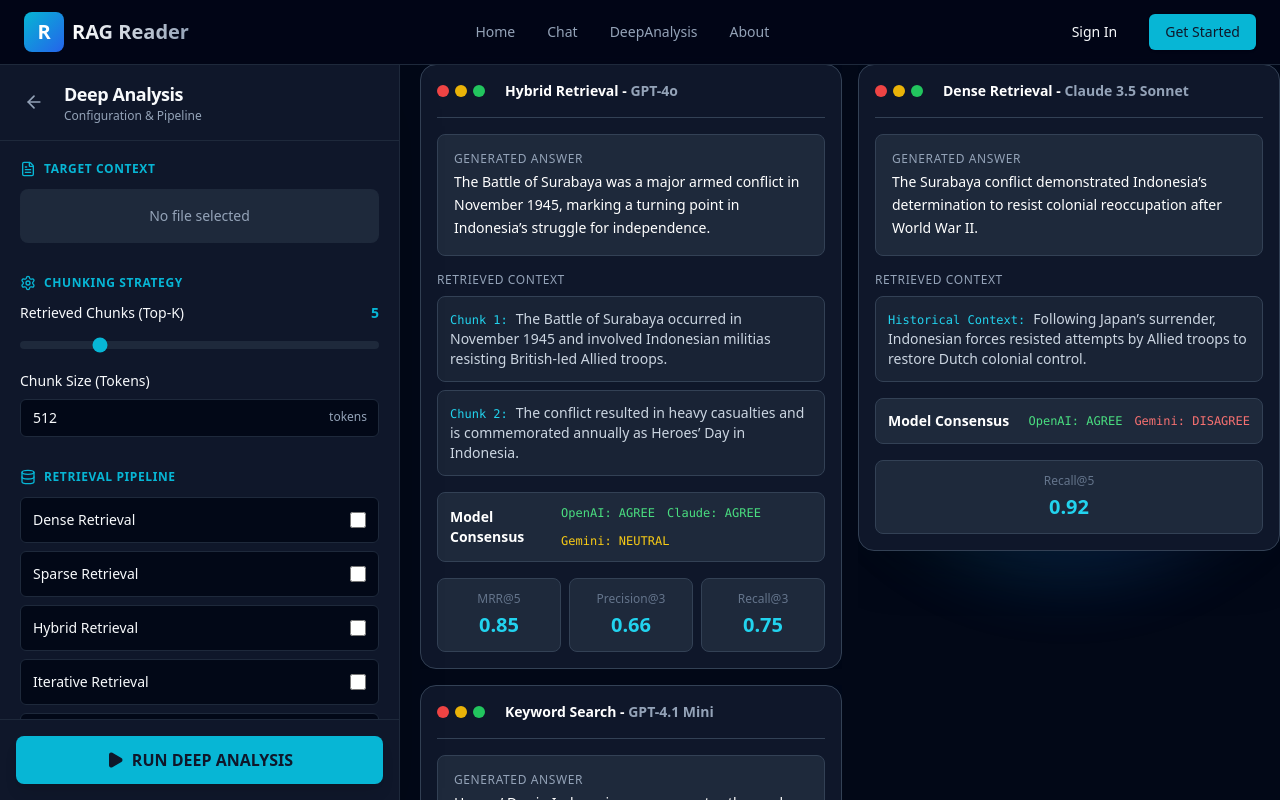
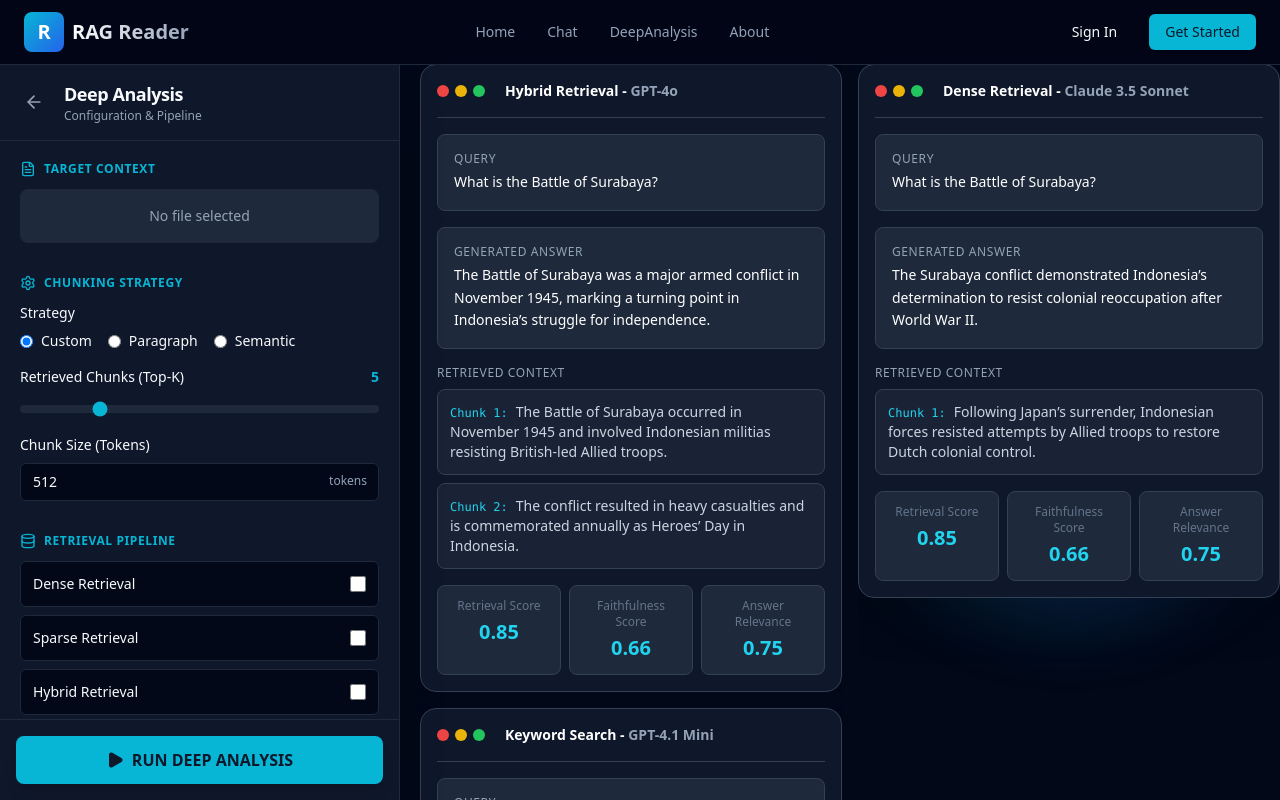
Before and after one commit to thirza258/RagReader, a React (Vite) app in the folder frontend/: page /deep-result in a window 1280 px wide. Built offline with nearby package versions, Linux system fonts and the light colour scheme; no server answers.

Commit message:
feat: change the evaluation to response -chunk-query

```diff
--- a/frontend/src/components/DeepAnalysisCard.tsx
+++ b/frontend/src/components/DeepAnalysisCard.tsx
@@ -21,9 +21,9 @@ export interface EvaluationMetric {
 interface DeepAnalysisCardProps {
   method: string; // e.g., "Hybrid Retrieval"
   aiModel: string; // e.g., "GPT-4o"
+  query: string;
   answer: string;
   retrievedChunks: RetrievedChunk[];
-  modelAgreement?: ModelConsensus[];
   evaluationMetrics?: EvaluationMetric[];
   className?: string;
 }
@@ -33,9 +33,9 @@ interface DeepAnalysisCardProps {
 const DeepAnalysisCard: React.FC<DeepAnalysisCardProps> = ({
   method,
   aiModel,
+  query,
   answer,
   retrievedChunks,
-  modelAgreement = [],
   evaluationMetrics = [],
   className = "",
 }) => {
@@ -69,6 +69,13 @@ const DeepAnalysisCard: React.FC<DeepAnalysisCardProps> = ({
         </div>
 
         <div className="space-y-4">
+          <div className="bg-slate-800 p-4 rounded-lg border border-slate-700">
+            <div className="text-xs text-slate-400 mb-1 uppercase tracking-wider">Query</div>
+            <div className="text-white font-medium text-sm leading-relaxed">
+              {query}
+            </div>
+          </div>
+
 
           {/* Answer Section */}
           <div className="bg-slate-800 p-4 rounded-lg border border-slate-700">
@@ -99,19 +106,7 @@ const DeepAnalysisCard: React.FC<DeepAnalysisCardProps> = ({
             )}
           </div>
 
-          {/* Model Agreement Section */}
-          {modelAgreement.length > 0 && (
-            <div className="flex flex-col sm:flex-row sm:items-center gap-4 bg-slate-800 p-3 rounded-lg border border-slate-700">
-              <div className="text-white font-semibold text-sm">Model Consensus</div>
-              <div className="sm:ml-auto flex flex-wrap gap-3 text-xs font-mono">
-                {modelAgreement.map((model, idx) => (
-                  <span key={idx} className={getStatusColor(model.status)}>
-                    {model.modelName}: {model.status}
-                  </span>
-                ))}
-              </div>
-            </div>
-          )}
+
 
           {/* RAG Evaluation Metrics */}
           {evaluationMetrics.length > 0 && (
@@ -126,8 +121,6 @@ const DeepAnalysisCard: React.FC<DeepAnalysisCardProps> = ({
           )}
         </div>
       </div>
-
-      {/* Decorative background blob */}
       <div className="absolute -inset-4 bg-gradient-to-r from-cyan-600 to-blue-600 opacity-30 blur-2xl -z-10 rounded-full pointer-events-none" />
     </div>
   );
--- a/frontend/src/components/DeepSidebar.tsx
+++ b/frontend/src/components/DeepSidebar.tsx
@@ -23,19 +23,19 @@ export interface DeepAnalysisConfig {
   selectedModels: string[];
 }
 
-const RETRIEVAL_OPTIONS = ["Dense Retrieval", "Sparse Retrieval", "Hybrid Retrieval", "Iterative Retrieval", "Reranking"];
+const RETRIEVAL_OPTIONS = ["Dense Retrieval", "Sparse Retrieval", "Hybrid Retrieval"];
 const AI_OPTIONS = ["GPT-4o", "Gemini Pro", "Claude 3.5 Sonnet"];
 
 const DeepSidebar: React.FC<DeepSidebarProps> = ({ file, onBack, onAnalyze }) => {
-  // --- Local State for Configuration ---
+  const [useReranker, setUseReranker] = useState<boolean>(false);
+  const [chunkStrategy, setChunkStrategy] = useState<'custom' | 'paragraph' | 'semantic'>('custom')
   const [topK, setTopK] = useState<number>(5);
-  const [chunkSize, setChunkSize] = useState<number>(512);
+  const [chunkSize, setChunkSize] = useState<number | ''>(512);
 
   const [methods, setMethods] = useState<Record<string, boolean>>({
     Hybrid: true,
     Sparse: false,
     Dense: false,
-    Iterative: false,
     Reranker: false,
   });
 
@@ -57,7 +57,7 @@ const DeepSidebar: React.FC<DeepSidebarProps> = ({ file, onBack, onAnalyze }) =>
   const handleAnalyzeClick = () => {
     const config: DeepAnalysisConfig = {
       topK,
-      chunkSize,
+      chunkSize: chunkSize === '' ? 0 : chunkSize,
       retrievalMethods: Object.keys(methods).filter(k => methods[k]),
       selectedModels: Object.keys(models).filter(k => models[k]),
     };
@@ -128,17 +128,52 @@ const DeepSidebar: React.FC<DeepSidebarProps> = ({ file, onBack, onAnalyze }) =>
 
         {/* --- 2. CHUNK SETTINGS --- */}
         <section>
+      {/* Header */}
       <div className="flex items-center gap-2 mb-3 text-[hsl(var(--primary))]">
         <Settings size={16} />
-            <h3 className="text-xs font-bold uppercase tracking-wider">Chunking Strategy</h3>
+        <h3 className="text-xs font-bold uppercase tracking-wider">
+          Chunking Strategy
+        </h3>
       </div>
 
       <div className="space-y-4">
-            {/* Top K Slider */}
+
+        {/* Strategy Selector */}
+        <div>
+          <label className="text-sm font-medium text-[hsl(var(--foreground))] block mb-2">
+            Strategy
+          </label>
+          <div className="flex gap-4">
+            {['custom', 'paragraph', 'semantic'].map((strategy) => (
+              <label
+                key={strategy}
+                className="flex items-center gap-2 text-sm cursor-pointer"
+              >
+                <input
+                  type="radio"
+                  name="chunkStrategy"
+                  value={strategy}
+                  checked={chunkStrategy === strategy}
+                  onChange={() => {
+                    setChunkStrategy(strategy as any)
+                    if (strategy !== 'custom') setChunkSize('')
+                  }}
+                />
+                {strategy.charAt(0).toUpperCase() + strategy.slice(1)}
+              </label>
+            ))}
+          </div>
+        </div>
+
+        {/* Top-K Slider (Always Enabled) */}
         <div>
           <div className="flex justify-between mb-2">
-                <label className="text-sm font-medium text-[hsl(var(--foreground))]">Retrieved Chunks (Top-K)</label>
-                <span className="text-sm font-bold text-[hsl(var(--primary))]">{topK}</span>
+            <label className="text-sm font-medium text-[hsl(var(--foreground))]">
+              Retrieved Chunks (Top-K)
+            </label>
+            <span className="text-sm font-bold text-[hsl(var(--primary))]">
+              {topK}
+            </span>
           </div>
           <input
             type="range"
@@ -150,19 +185,30 @@ const DeepSidebar: React.FC<DeepSidebarProps> = ({ file, onBack, onAnalyze }) =>
           />
         </div>
 
-            {/* Chunk Size Input */}
-            <div>
-              <label className="text-sm font-medium text-[hsl(var(--foreground))] block mb-2">Chunk Size (Tokens)</label>
+        {/* Chunk Size (Custom Only) */}
+        <div className={chunkStrategy !== 'custom' ? 'opacity-50' : ''}>
+          <label className="text-sm font-medium text-[hsl(var(--foreground))] block mb-2">
+            Chunk Size (Tokens)
+          </label>
           <div className="relative">
             <input
               type="number"
+              disabled={chunkStrategy !== 'custom'}
               value={chunkSize}
               onChange={(e) => setChunkSize(parseInt(e.target.value))}
+              placeholder={
+                chunkStrategy !== 'custom'
+                  ? 'Disabled for this strategy'
+                  : ''
+              }
               className="w-full bg-[hsl(var(--background))] border border-[hsl(var(--input))] rounded-md py-2 px-3 text-sm focus:outline-none focus:ring-1 focus:ring-[hsl(var(--ring))]"
             />
-                <span className="absolute right-3 top-2.5 text-xs text-[hsl(var(--muted-foreground))]">tokens</span>
+            <span className="absolute right-3 top-2.5 text-xs text-[hsl(var(--muted-foreground))]">
+              tokens
+            </span>
           </div>
         </div>
+
       </div>
     </section>
 
@@ -187,6 +233,38 @@ const DeepSidebar: React.FC<DeepSidebarProps> = ({ file, onBack, onAnalyze }) =>
                 />
               </label>
             ))}
+          </div>
+        </section>
+
+        {/* --- 4. RERANKER --- */}
+        <section>
+          <div className="flex items-center gap-2 mb-3 text-[hsl(var(--primary))]">
+            <Database size={16} />
+            <h3 className="text-xs font-bold uppercase tracking-wider">
+              Reranker
+            </h3>
+          </div>
+
+          <div className="space-y-2">
+            <label
+              className={`flex items-center justify-between p-3 rounded-md border
+                border-[hsl(var(--border))] bg-[hsl(var(--background))]
+                hover:bg-[hsl(var(--muted))] cursor-pointer transition-colors group`}
+            >
+              <span className="text-sm font-medium text-[hsl(var(--foreground))] group-hover:text-[hsl(var(--primary))] transition-colors">
+                Enable Reranker
+              </span>
+
+              <input
+                type="checkbox"
+                checked={useReranker}
+                onChange={(e) => setUseReranker(e.target.checked)}
+                className="w-4 h-4 rounded border-gray-300
+                  text-[hsl(var(--primary))]
+                  focus:ring-[hsl(var(--ring))]
+                  accent-[hsl(var(--primary))]"
+              />
+            </label>
           </div>
         </section>
 
--- a/frontend/src/pages/DeepResult.tsx
+++ b/frontend/src/pages/DeepResult.tsx
@@ -7,6 +7,7 @@ const DeepResult: React.FC = () => {
     {
       method: "Hybrid Retrieval",
       aiModel: "GPT-4o",
+      query: "What is the Battle of Surabaya?",
       answer:
         "The Battle of Surabaya was a major armed conflict in November 1945, marking a turning point in Indonesia’s struggle for independence.",
 
@@ -32,22 +33,23 @@ const DeepResult: React.FC = () => {
       ],
 
       evaluationMetrics: [
-        { label: "MRR@5", value: 0.85 },
-        { label: "Precision@3", value: 0.66 },
-        { label: "Recall@3", value: 0.75 },
+        { label: "Retrieval Score", value: 0.85 },
+        { label: "Faithfulness Score", value: 0.66 },
+        { label: "Answer Relevance", value: 0.75 },
       ],
     },
 
     {
       method: "Dense Retrieval",
       aiModel: "Claude 3.5 Sonnet",
+      query: "What is the Battle of Surabaya?",
       answer:
         "The Surabaya conflict demonstrated Indonesia’s determination to resist colonial reoccupation after World War II.",
 
       retrievedChunks: [
         {
           id: "doc-7-1",
-          label: "Historical Context",
+          label: "Chunk 1",
           text:
             "Following Japan’s surrender, Indonesian forces resisted attempts by Allied troops to restore Dutch colonial control.",
         },
@@ -59,28 +61,38 @@ const DeepResult: React.FC = () => {
       ],
 
       evaluationMetrics: [
-        { label: "Recall@5", value: 0.92 },
+        { label: "Retrieval Score", value: 0.85 },
+        { label: "Faithfulness Score", value: 0.66 },
+        { label: "Answer Relevance", value: 0.75 },
       ],
     },
 
     {
       method: "Keyword Search",
       aiModel: "GPT-4.1 Mini",
+      query: "What is the Battle of Surabaya?",
       answer:
         "Heroes’ Day in Indonesia commemorates those who fought in the Battle of Surabaya in 1945.",
 
       retrievedChunks: [
         {
           id: 101,
+          label: "Chunk 1",
           text:
             "November 10 is observed as Heroes’ Day in Indonesia to honor the Battle of Surabaya.",
         },
         {
           id: 102,
-          label: "Casualties",
+          label: "Chunk 2",
           text:
             "Thousands of Indonesian fighters and civilians were killed during the conflict.",
         },
+      ],
+
+      evaluationMetrics: [
+        { label: "Retrieval Score", value: 0.85 },
+        { label: "Faithfulness Score", value: 0.66 },
+        { label: "Answer Relevance", value: 0.75 },
       ],
     },
   ];
```
Also changed, not shown: frontend/src/pages/AboutDeepAnalysis.tsx (added). Lines whose indentation alone changed are shown as unchanged.
